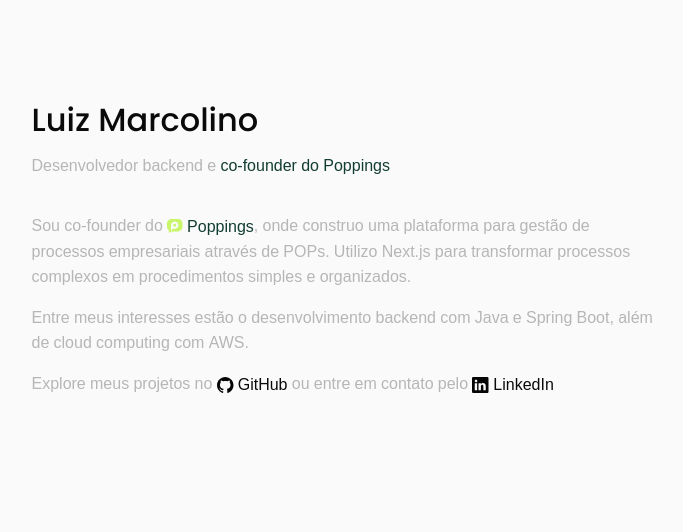
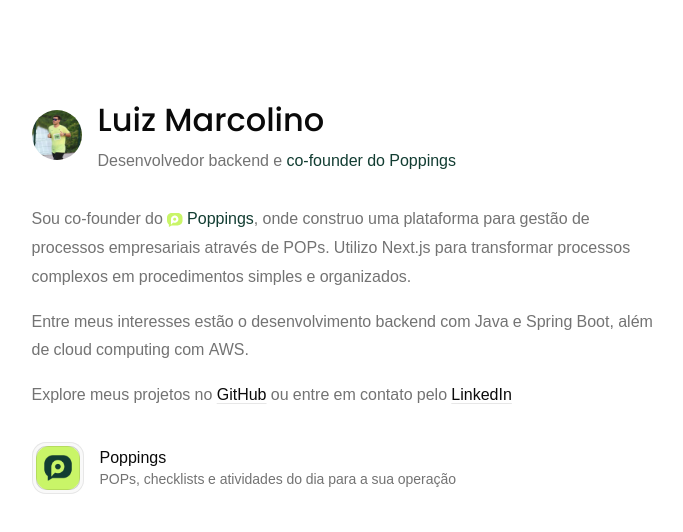
Before and after one commit to luizmarcoliino/portfoliodomarcola, a plain HTML site: page index.html in a window 1280 px wide. Shown: the whole page, without its empty margins (291-974 px from the left). Drawn offline with Linux system fonts and the light colour scheme.

Commit message:
feat: adiciona lista de projetos atuais

```diff
--- a/assets/css/componentes/botao.css
+++ /dev/null
@@ -1,25 +0,0 @@
-.botao_principal {
-  padding: var(--espaçamento-2) var(--espaçamento-3);
-  color: var(--cor-preto-1);
-  font-size: var(--tamanho-fonte-4);
-  background-color: var(--cor-cinza-2);
-  border-radius: var(--espaçamento-5);
-  cursor: pointer;
-  transition: all 0.3s;
-}
-
-.botao_principal:hover{
-  background-color: var(--cor-cinza-3);
-}
-
-.botao_secundario {
-  padding: var(--espaçamento-2) var(--espaçamento-3);
-  color: var(--cor-preto-1);
-  font-size: var(--tamanho-fonte-4);
-  border-radius: var(--espaçamento-5);
-  cursor: pointer;
-  transition: all 0.3s;
-}
-.botao_secundario:hover {
-  background-color: var(--cor-cinza-2);
-}
--- a/assets/css/global.css
+++ b/assets/css/global.css
@@ -1,3 +1,2 @@
 @import "./root.css";
 @import "./paginas/index.css";
-@import "./componentes/botao.css";
--- a/assets/css/paginas/index.css
+++ b/assets/css/paginas/index.css
@@ -23,8 +23,21 @@ body {
 
 .apresentacao_destaque {
   display: flex;
+  align-items: center;
+  gap: var(--espaçamento-3);
+}
+
+.foto_destaque {
+  width: 50px;
+  height: 50px;
+  border-radius: 50%;
+  object-fit: cover;
+}
+
+.nome_destaque {
+  display: flex;
   flex-direction: column;
-  gap: var(--espaçamento-2);
+  gap: var(--espaçamento-1);
 }
 
 .apresentacao_destaque .titulo_destaque {
@@ -37,7 +50,6 @@ body {
   font-size: var(--tamanho-fonte-3);
   color: var(--cor-cinza-1);
   font-weight: 400;
-  line-height: 1.8;
 }
 
 .apresentacao_destaque .descricao_destaque .descricao_cor_destaque {
@@ -55,6 +67,7 @@ body {
   font-size: var(--tamanho-fonte-3);
   color: var(--cor-cinza-1);
   font-weight: 400;
+  line-height: 1.8;
   max-width: 635px;
 }
 
@@ -78,5 +91,67 @@ body {
   vertical-align: middle;
   gap: var(--espaçamento-1);
   color: var(--cor-preto-1);
+  text-decoration: underline;
+  text-decoration-color: var(--cor-cinza-3);
+  text-underline-offset: 3px;
+  transition: text-decoration-color 0.2s;
+}
+
+
+.projeto_destaque {
+  display: flex;
+  align-items: center;
+  gap: var(--espaçamento-3);
+  border-radius: 14px;
   text-decoration: none;
+  outline-offset: 4px;
 }
+
+.moldura_projeto {
+  flex-shrink: 0;
+  padding: var(--espaçamento-1);
+  border-radius: 14px;
+  background-color: rgba(10, 10, 10, 0.025);
+  box-shadow: inset 0 0 0 1px var(--cor-cinza-3);
+  transition: box-shadow 0.15s;
+}
+
+.projeto_destaque:hover .moldura_projeto {
+  box-shadow: inset 0 0 0 1px rgba(10, 10, 10, 0.1);
+}
+
+.icone_projeto {
+  display: grid;
+  place-items: center;
+  width: 44px;
+  height: 44px;
+  border-radius: 10px;
+  background-color: #F3F3F3;
+  box-shadow: inset 0 0 0 1px var(--cor-cinza-3);
+}
+
+.icone_projeto img {
+  width: 44px;
+  height: 44px;
+  border-radius: 10px;
+  outline: 1px solid rgba(0, 0, 0, 0.1);
+  outline-offset: -1px;
+}
+
+.texto_projeto {
+  font-size: var(--tamanho-fonte-3);
+  line-height: 1.4;
+}
+
+.nome_projeto {
+  display: flex;
+  align-items: center;
+  gap: var(--espaçamento-1);
+  color: var(--cor-preto-1);
+}
+
+.descricao_projeto {
+  display: block;
+  font-size: var(--tamanho-fonte-4);
+  color: var(--cor-cinza-1);
+}
--- a/assets/css/root.css
+++ b/assets/css/root.css
@@ -1,10 +1,10 @@
 :root {
-  --cor-fundo-1: #FAFAFA;
+  --cor-fundo-1: #FFFFFF;
   --cor-fundo-2: #F8F8F8;
 
   --cor-preto-1: #0A0A0A;
 
-  --cor-cinza-1: #b6b6b6;
+  --cor-cinza-1: #737373;
   --cor-cinza-2: #F3F3F3;
   --cor-cinza-3: #e7e7e7;
 
--- a/index.html
+++ b/index.html
@@ -14,15 +14,30 @@
     <section class="secao_destaque">
       <div class="container_destaque">
             <div class="apresentacao_destaque">
-              <h1 class="titulo_destaque">Luiz Marcolino</h1>
-              <p class="descricao_destaque">Desenvolvedor backend e <strong class="descricao_cor_destaque">co-founder do Poppings</strong></p>
+              <img src="./assets/images/foto-perfil.webp" alt="Foto de Luiz Marcolino" class="foto_destaque">
+              <div class="nome_destaque">
+                <h1 class="titulo_destaque">Luiz Marcolino</h1>
+                <p class="descricao_destaque">Desenvolvedor backend e <strong class="descricao_cor_destaque">co-founder do Poppings</strong></p>
+              </div>
             </div>
 
             <div class="sobre_destaque">
-              <p class="descricao_destaque">Sou co-founder do <a href="https://www.poppings.com.br" target="_blank" class="link_poppings_destaque"><img src="./assets/images/icones/icone-poppings.svg"alt="ícone da startup poppings">Poppings</a>, onde construo uma plataforma para gestão de processos empresariais através de POPs. Utilizo Next.js para transformar processos complexos em procedimentos simples e organizados.</p>
+              <p class="descricao_destaque">Sou co-founder do <a href="https://www.poppings.com.br" target="_blank" class="link_poppings_destaque"><img src="./assets/images/icones/icone-poppings.svg" alt="ícone da startup poppings">Poppings</a>, onde construo uma plataforma para gestão de processos empresariais através de POPs. Utilizo Next.js para transformar processos complexos em procedimentos simples e organizados.</p>
               <p class="descricao_destaque">Entre meus interesses estão o desenvolvimento backend com Java e Spring Boot, além de cloud computing com AWS.</p>
-              <p class="descricao_destaque">Explore meus projetos no <a href="https://github.com/luizmarcoliino" target="_blank" class="link_descricao_destaque"><img src="./assets/images/icones/icone-github.svg" alt="ícone da empresa github"> GitHub</a> ou entre em contato pelo <a href="https://www.linkedin.com/in/luizmarcolino/" target="_blank" class="link_descricao_destaque"><img src="./assets/images/icones/icone-linkedin.svg" alt="ícone da empresa linkedin"> LinkedIn</a></p>
+              <p class="descricao_destaque">Explore meus projetos no <a href="https://github.com/luizmarcoliino" target="_blank" class="link_descricao_destaque">GitHub</a> ou entre em contato pelo <a href="https://www.linkedin.com/in/luizmarcolino/" target="_blank" class="link_descricao_destaque">LinkedIn</a></p>
             </div>
+
+            <a class="projeto_destaque" href="https://poppings.com.br/?utm_source=portfolio&utm_medium=site&utm_campaign=luizmarcolino" target="_blank" rel="noopener noreferrer">
+              <span class="moldura_projeto">
+                <span class="icone_projeto"><img src="./assets/images/icones/icone-poppings-app.png" alt="" width="44" height="44" loading="lazy"></span>
+              </span>
+              <span class="texto_projeto">
+                <span class="nome_projeto">
+                  <span class="sublinhado_projeto">Poppings</span>
+                </span>
+                <span class="descricao_projeto">POPs, checklists e atividades do dia para a sua operação</span>
+              </span>
+            </a>
       </div>
     </section>
   </main>
```
Also changed, not shown: assets/images/foto-perfil.webp (added), assets/images/icones/icone-poppings-app.png (added).
